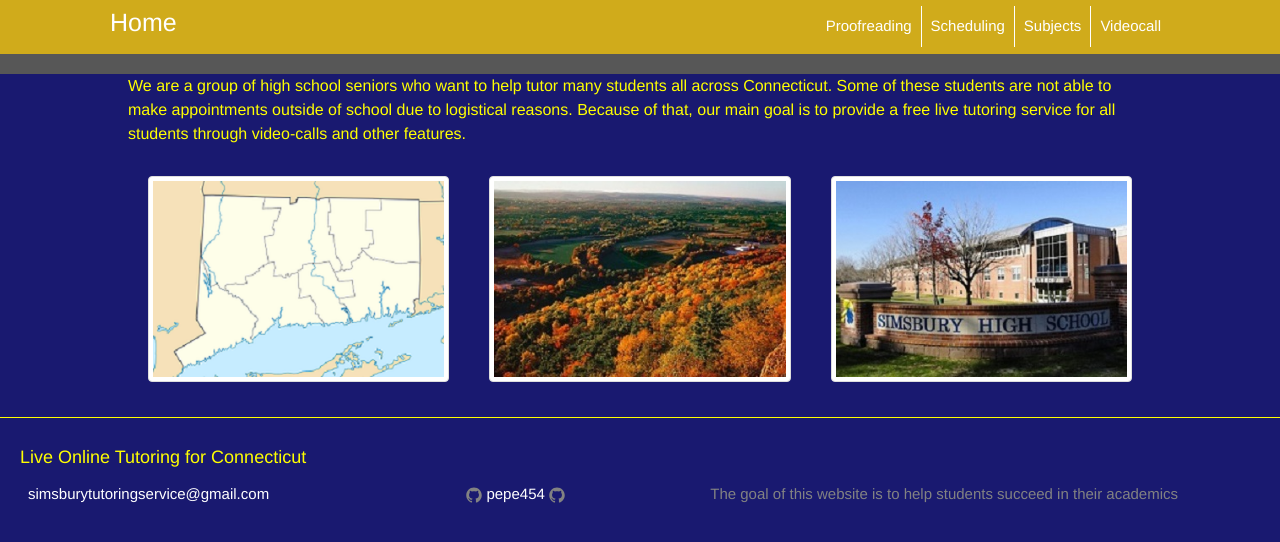
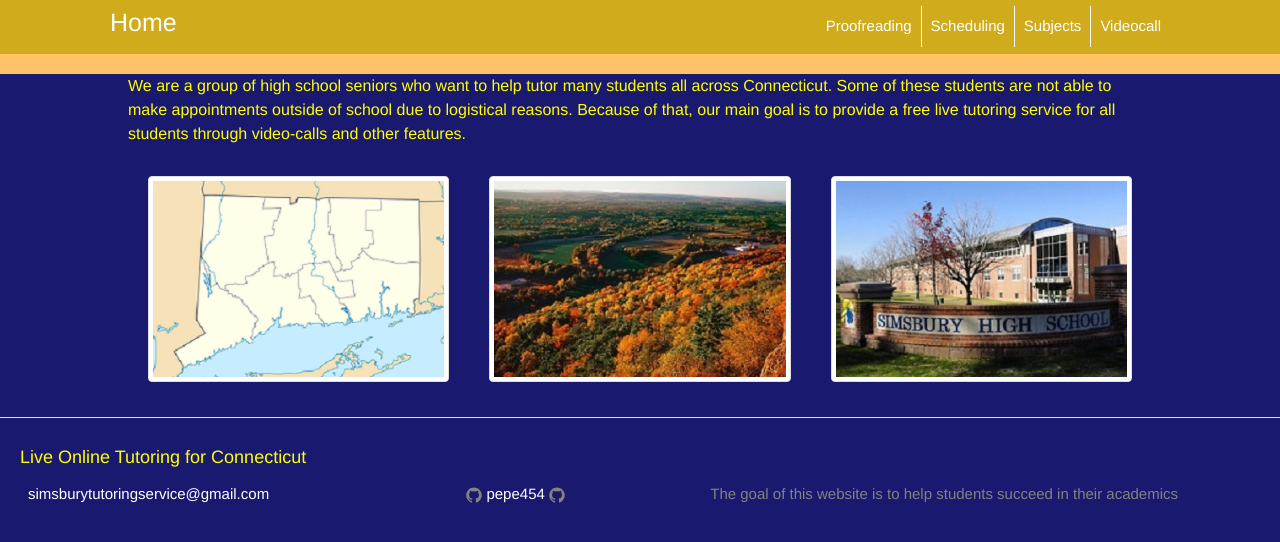
Before and after one commit to pepe454/pepe454.github.io, a Jekyll site: the page built from index.html, in a window 1280 px wide. Shown: the top 542 px of the page. Built offline with Jekyll 4.4.1, drawn with Linux system fonts in a browser that asks for light colours; the list of posts is cut into pages by our own code.

Commit message:
Update _layout.scss

```diff
--- a/_sass/_layout.scss
+++ b/_sass/_layout.scss
@@ -31,7 +31,7 @@
     display: block;
     text-align: center;
     background-color: #d0ab1b;
-    border-bottom: 20px solid #575757;
+    border-bottom: 20px solid #ffc266;
     font-size: 0;
 
 
```
